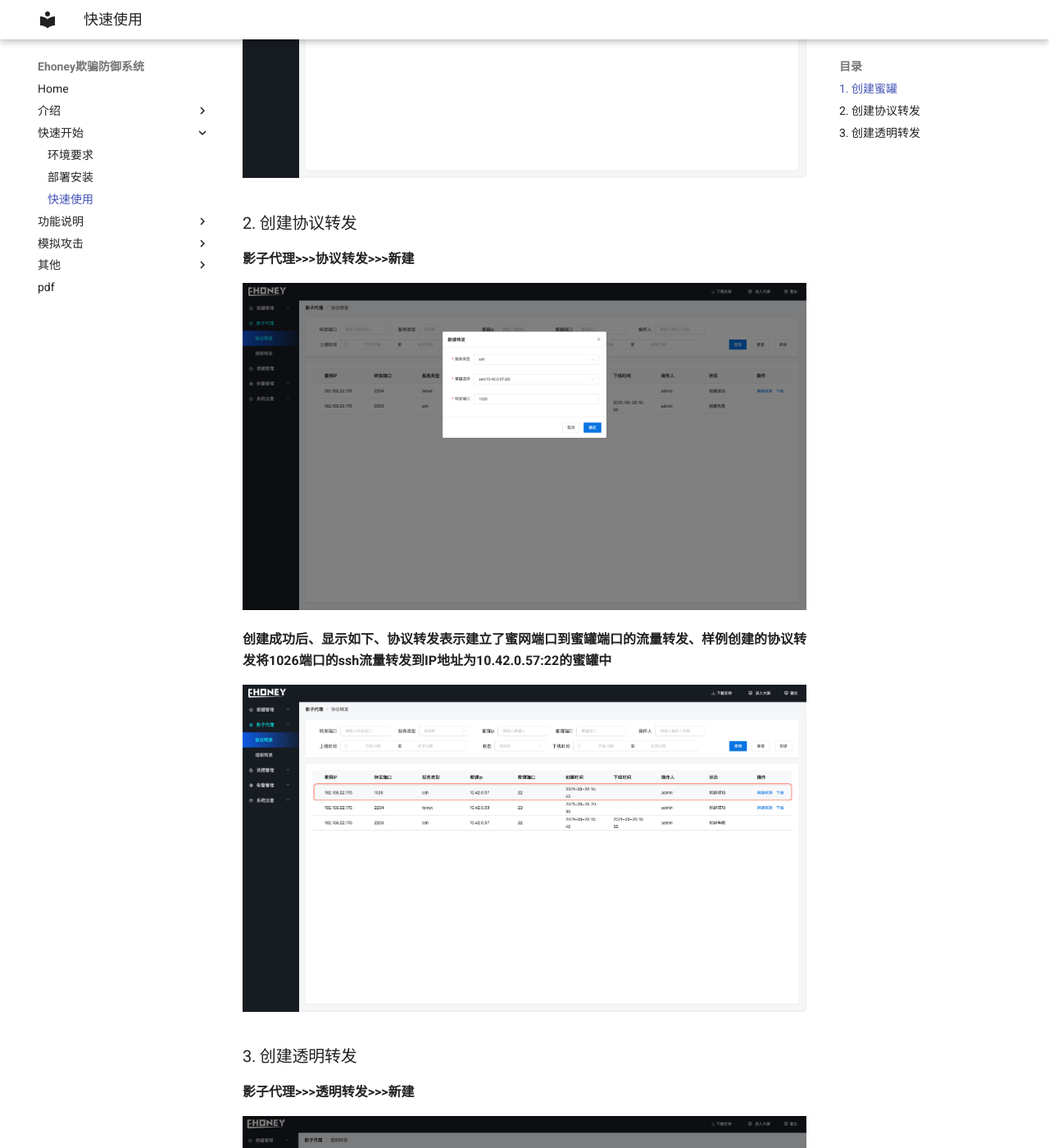
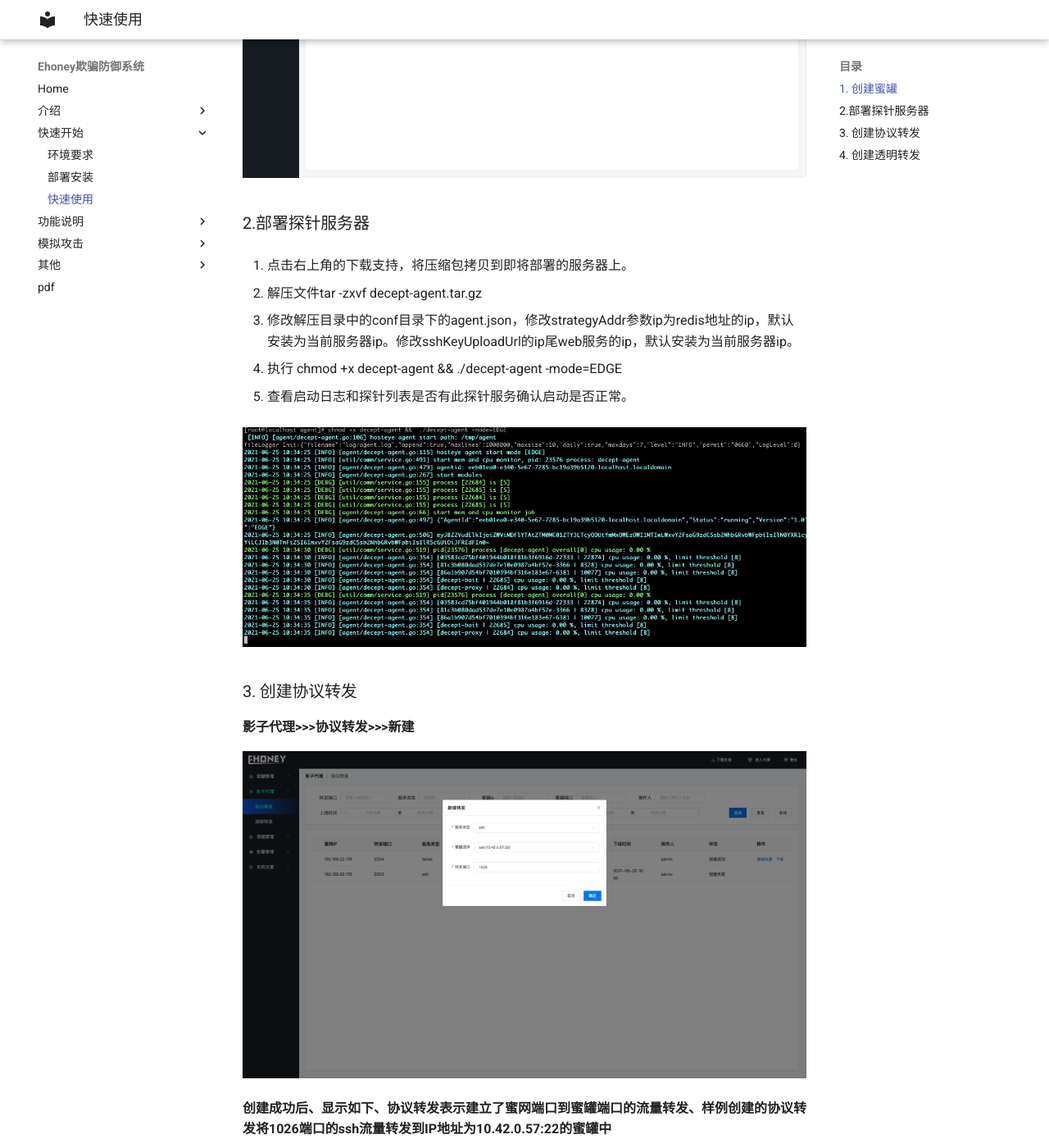
Before and after one commit to seccome/Ehoney, an MkDocs documentation site: the page built from doc/QuickStart/Start.md, in a window 1280 px wide and 1400 px high, scrolled down 907 px. Shown: the whole window at 82% size. Built offline with MkDocs 1.6.1 and Material for MkDocs 9.7.7, drawn with Linux system fonts in a browser that asks for light colours.

Commit message:
docs: 完善文档说明

```diff
--- a/doc/QuickStart/Start.md
+++ b/doc/QuickStart/Start.md
@@ -8,7 +8,25 @@
 
 ![蜜罐管理-创建成功](../img/蜜罐管理-创建成功.png)
 
-### 2. 创建协议转发
+
+
+### 2.部署探针服务器
+
+1. 点击右上角的下载支持，将压缩包拷贝到即将部署的服务器上。
+
+2. 解压文件tar -zxvf decept-agent.tar.gz
+
+3. 修改解压目录中的conf目录下的agent.json，修改strategyAddr参数ip为redis地址的ip，默认安装为当前服务器ip。修改sshKeyUploadUrl的ip尾web服务的ip，默认安装为当前服务器ip。
+
+4. 执行 chmod +x decept-agent &&  ./decept-agent -mode=EDGE
+
+5. 查看启动日志和探针列表是否有此探针服务确认启动是否正常。
+
+![部署agent](../img/部署agent.png)
+
+
+
+### 3. 创建协议转发
 
 **影子代理>>>协议转发>>>新建**
 
@@ -20,7 +38,7 @@
 
 ![协议转发-创建成功](../img/协议转发-创建成功.png)
 
-### 3. 创建透明转发
+### 4. 创建透明转发
 
 **影子代理>>>透明转发>>>新建**
 
```
Also changed, not shown: doc/img/部署agent.png (added).
